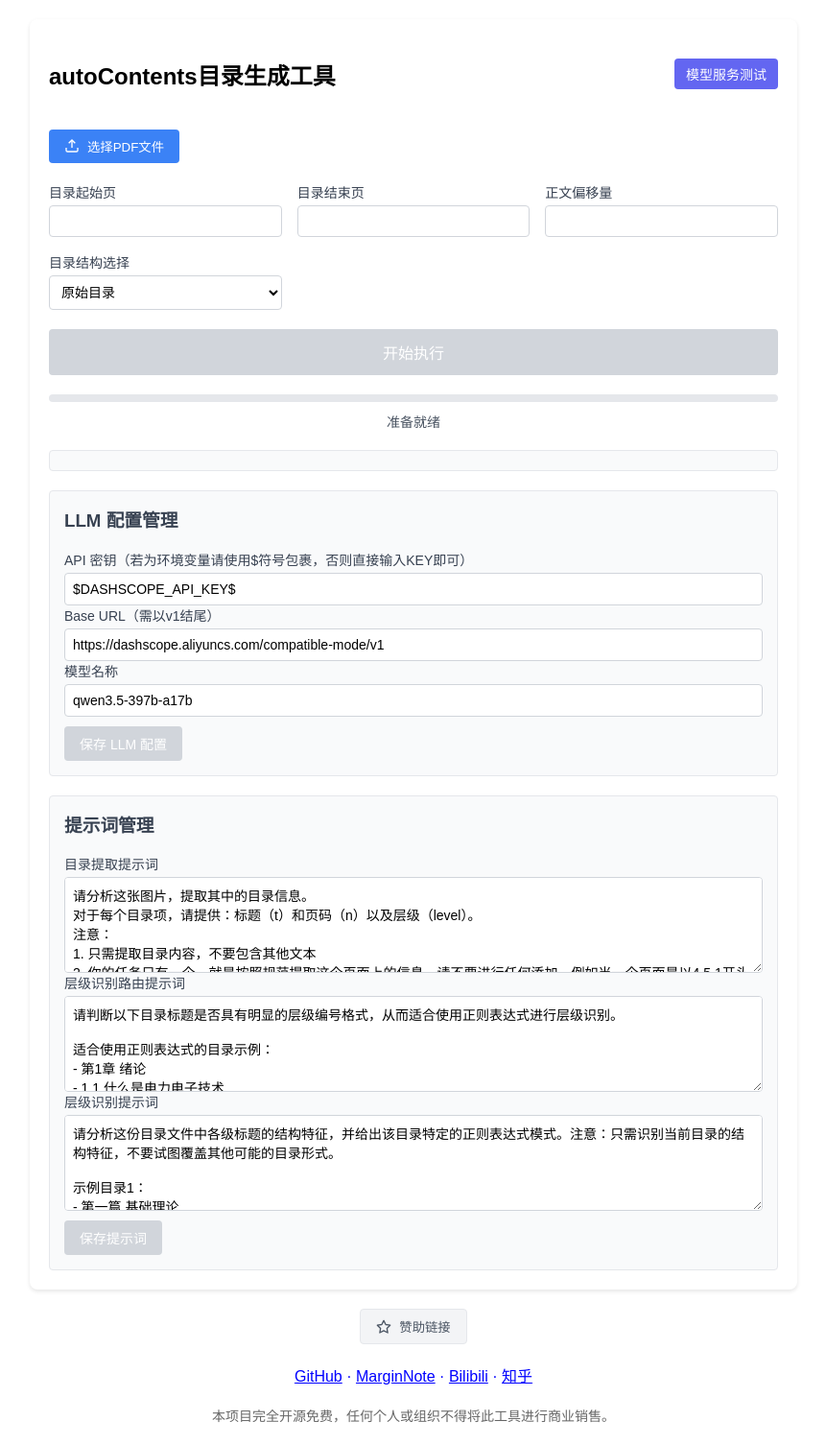
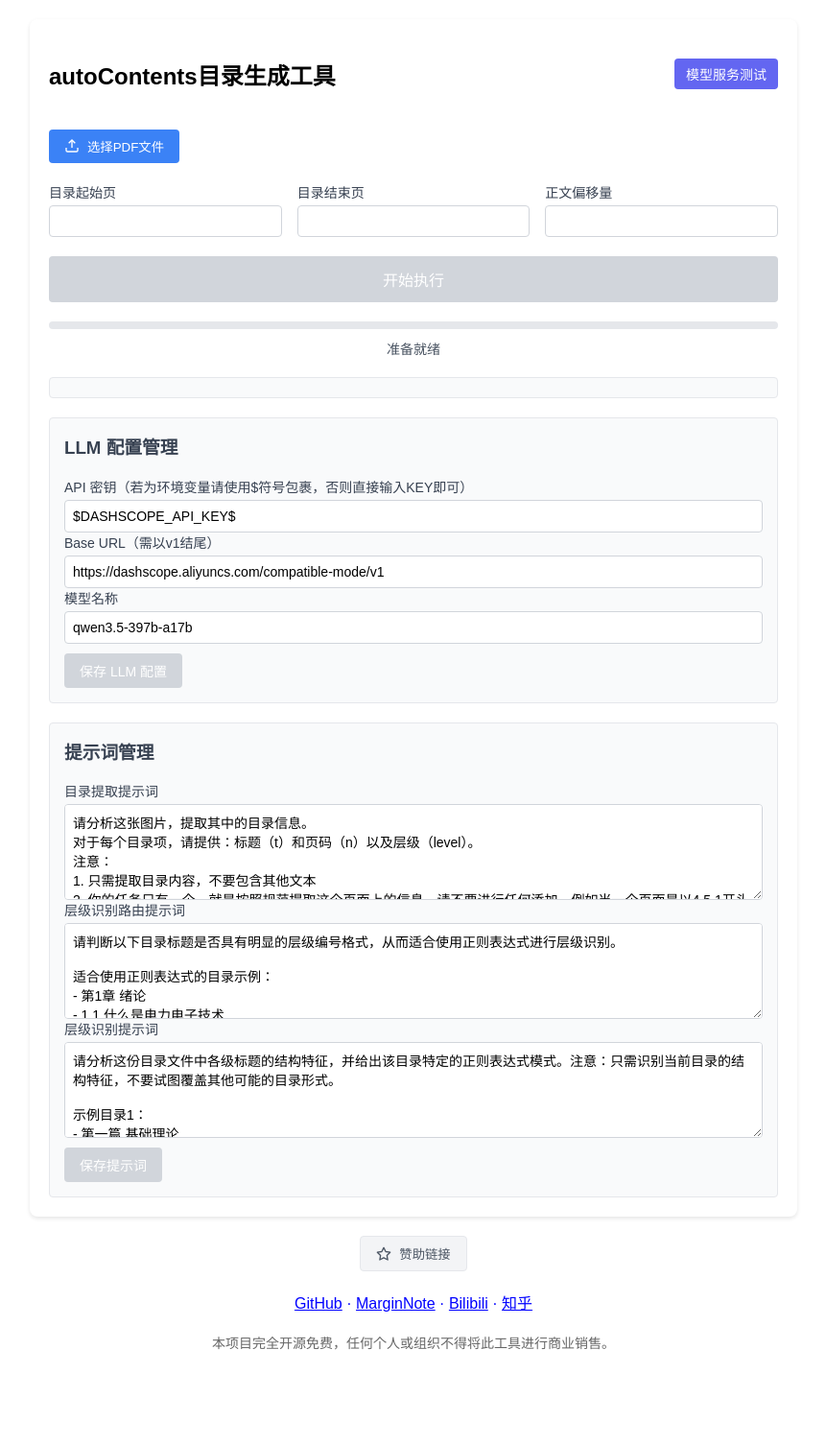
Before and after one commit to NatsUIJM/autoContents, a Flask app: page / in a window 1280 px wide. Shown: the whole page at 96% size, without its empty margins (209-1070 px from the left). After the commit the page ends 1407 px from the top, so only its background shows below. Run offline with Flask 3, Linux system fonts and the light colour scheme.

Commit message:
删除了目录层级筛选的逻辑

```diff
--- a/templates/index.html
+++ b/templates/index.html
@@ -351,14 +351,6 @@
                     <option value="qwen" selected>通义千问OCR</option>
                 </select>
             </div>
-            <div class="input-group">
-                <label for="tocStructure">目录结构选择</label>
-                <select id="tocStructure" class="form-select">
-                    <option value="original">原始目录</option>
-                    <option value="ignore_xxx">忽略 x.x.x 及更低级别</option>
-                    <option value="ignore_xxxx">忽略 x.x.x.x 及更低级别</option>
-                </select>
-            </div>
         </div>
 
         <button id="startButton" onclick="startProcess()" disabled>开始执行</button>
@@ -530,7 +522,6 @@
             formData.append('tocStart', document.getElementById('tocStart').value);
             formData.append('tocEnd', document.getElementById('tocEnd').value);
             formData.append('contentStart', document.getElementById('contentStart').value);
-            formData.append('tocStructure', document.getElementById('tocStructure').value);
 
             try {
                 const response = await fetch('/upload', {
```
